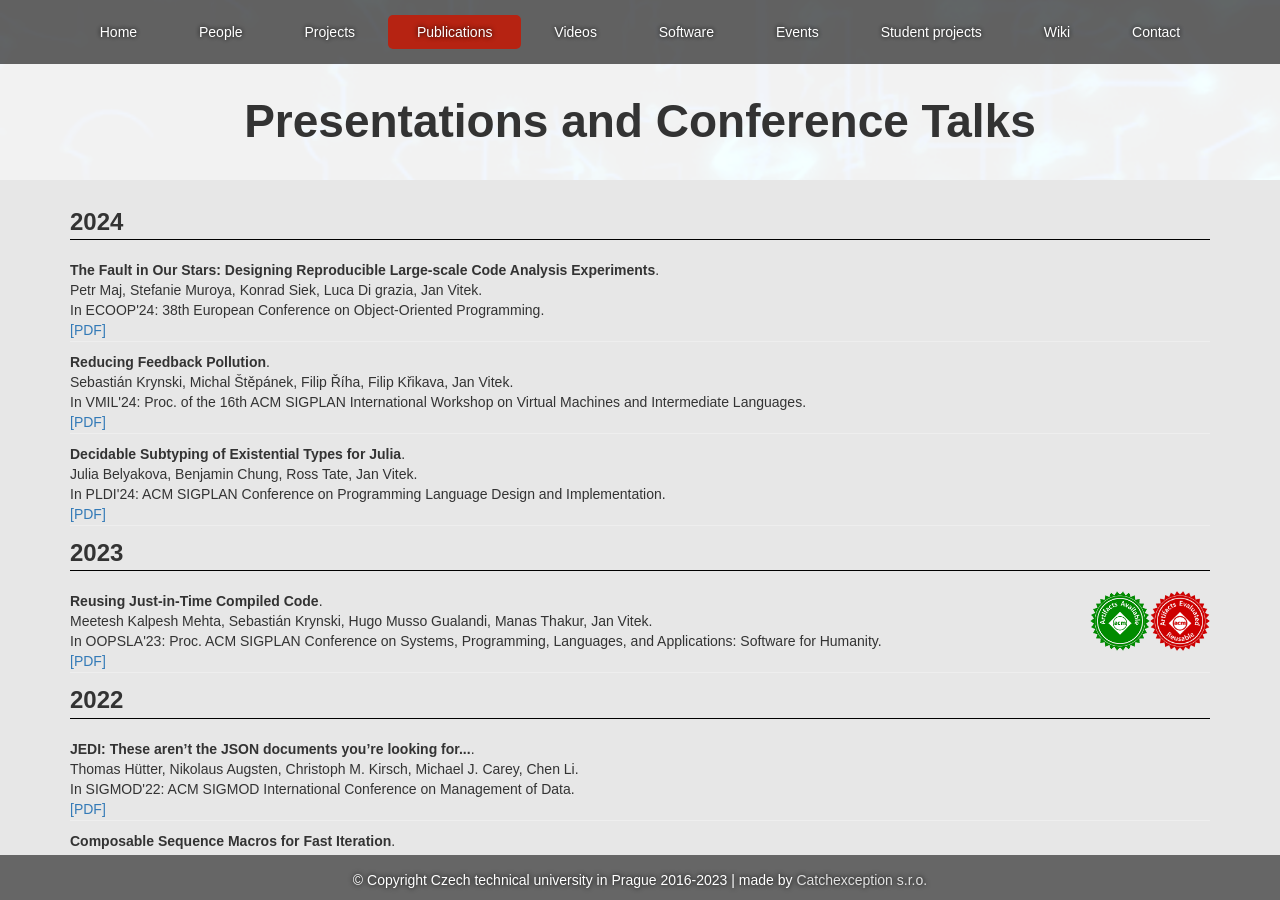
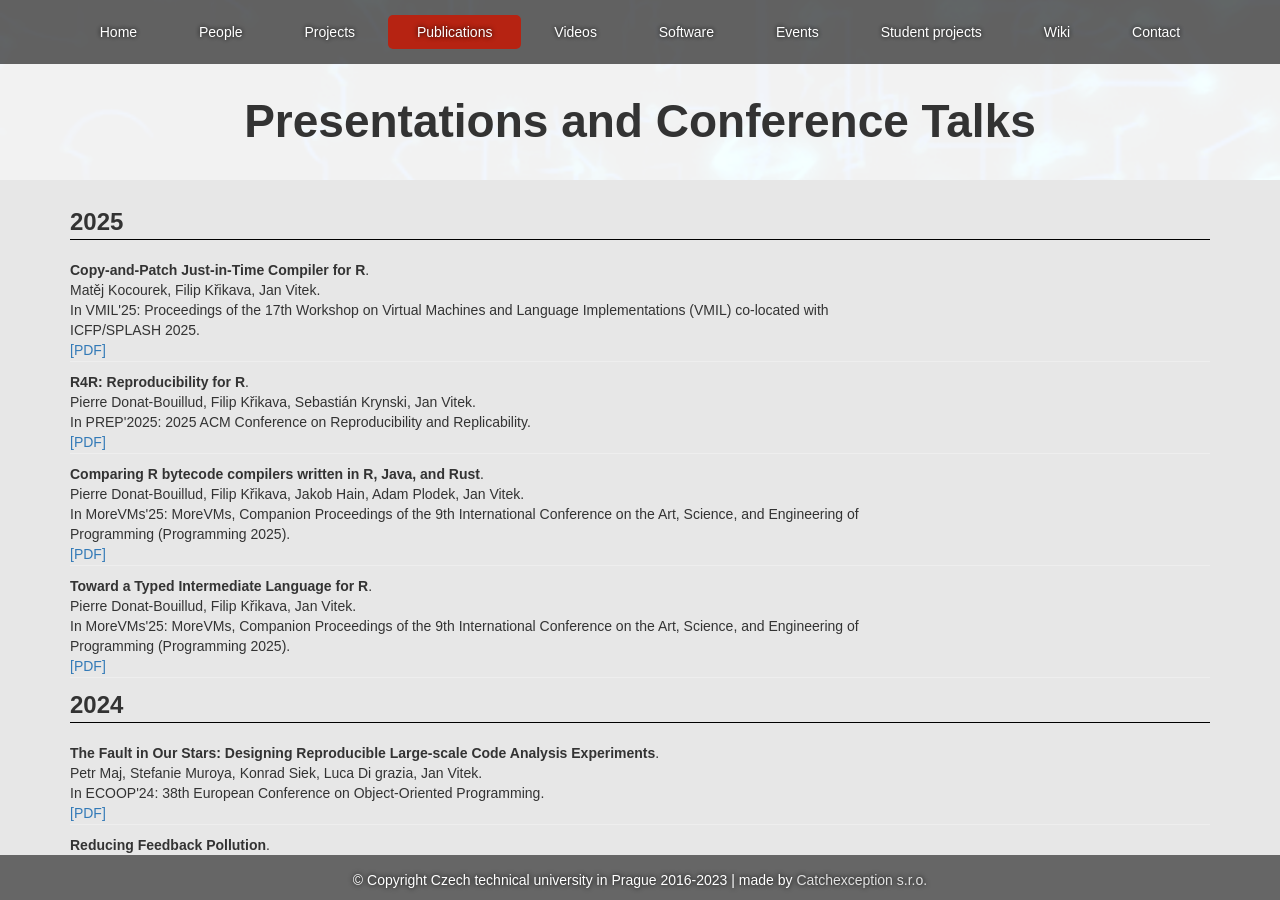
Before and after one commit to PRL-PRG/prl-prg.github.io, a Jekyll site: the page built from publications.md, in a window 1280 px wide and 900 px high. Built offline with Jekyll 4.4.1, drawn with Linux system fonts in a browser that asks for light colours.

Commit message:
Update publications for 2025

```diff
--- a/publications.md
+++ b/publications.md
@@ -2,6 +2,7 @@
 layout: publications
 title: Publications
 displayed_years:
+ - 2025
  - 2024
  - 2023
  - 2022
@@ -11,6 +12,51 @@ displayed_years:
  - 2018
  - 2017
 publications:
+
+##### 2025 #####
+ - year: 2025
+   title: "Copy-and-Patch Just-in-Time Compiler for R"
+   authors: "Matěj Kocourek, Filip Křikava, Jan Vitek"
+   publication: "Proceedings of the 17th Workshop on Virtual Machines and Language Implementations (VMIL) co-located with ICFP/SPLASH 2025"
+   short_publication: "VMIL'25"
+   links:
+   - text: PDF
+     link: https://doi.org/10.1145/3759548.3763370
+   grants:
+   - EXPRO
+
+ - year: 2025
+   title: "R4R: Reproducibility for R"
+   authors: "Pierre Donat-Bouillud, Filip Křikava, Sebastián Krynski, Jan Vitek"
+   publication: "2025 ACM Conference on Reproducibility and Replicability"
+   short_publication: "PREP'2025"
+   links:
+   - text: PDF
+     link: https://doi.org/10.1145/3736731.3746156
+   grants:
+   - EXPRO
+
+ - year: 2025
+   title: "Comparing R bytecode compilers written in R, Java, and Rust"
+   authors: "Pierre Donat-Bouillud, Filip Křikava, Jakob Hain, Adam Plodek, Jan Vitek"
+   publication: "MoreVMs, Companion Proceedings of the 9th International Conference on the Art, Science, and Engineering of Programming (Programming 2025)"
+   short_publication: "MoreVMs'25"
+   links:
+   - text: PDF
+     link: https://doi.org/10.4230/OASIcs.Programming.2025.3
+   grants:
+   - EXPRO
+
+ - year: 2025
+   title: "Toward a Typed Intermediate Language for R"
+   authors: "Pierre Donat-Bouillud, Filip Křikava, Jan Vitek"
+   publication: "MoreVMs, Companion Proceedings of the 9th International Conference on the Art, Science, and Engineering of Programming (Programming 2025)"
+   short_publication: "MoreVMs'25"
+   links:
+   - text: PDF
+     link: https://doi.org/10.4230/OASIcs.Programming.2025.5
+   grants:
+   - EXPRO
 
 ##### 2024 #####
  - year: 2024
```
